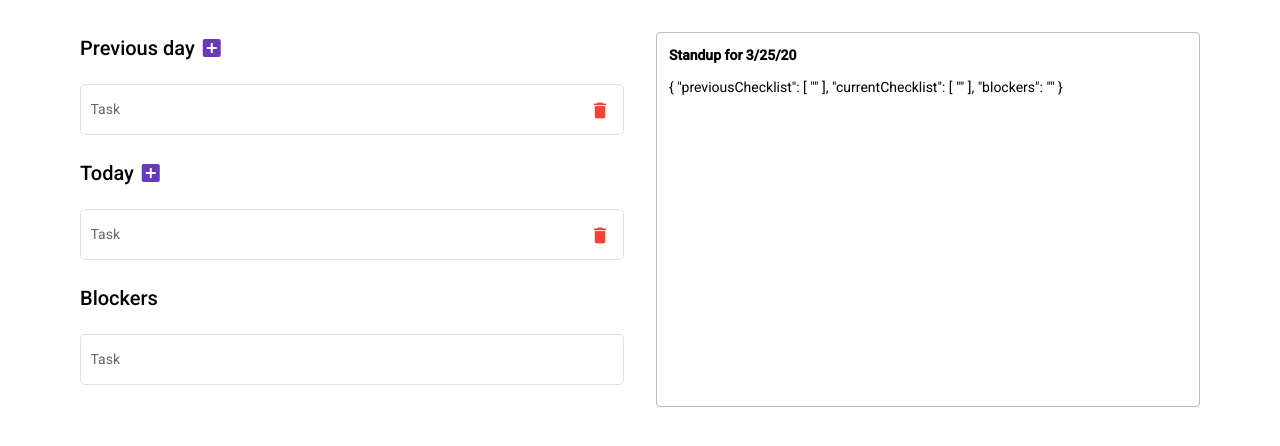
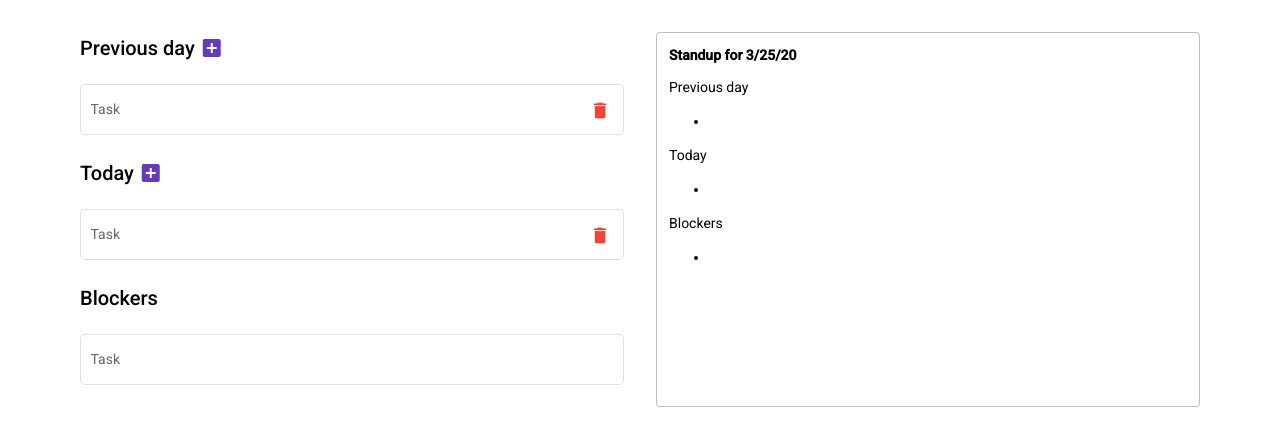
Before and after one commit to dickwyn/standup-form, an Angular app: page / in a window 1280 px wide. Shown: the top 446 px of the page. Built offline with nearby package versions, Linux system fonts and the light colour scheme.

Commit message:
(feat) Copy clipboard on click of preview box

```diff
--- a/package.json
+++ b/package.json
@@ -21,6 +21,7 @@
     "@angular/platform-browser": "~9.1.1",
     "@angular/platform-browser-dynamic": "~9.1.1",
     "@angular/router": "~9.1.1",
+    "clipboard": "^2.0.6",
     "rxjs": "~6.5.4",
     "tslib": "^1.10.0",
     "zone.js": "~0.10.2"
--- a/src/app/app.component.html
+++ b/src/app/app.component.html
@@ -65,8 +65,23 @@
     </div>
   </form>
 
-  <div class="preview">
+  <div class="preview copy-to-clipboard" id="foo" data-clipboard-target="#foo">
     <p class="title">Standup for {{ date }}</p>
-    {{ standupForm.value | json }}
+    <p>Previous day</p>
+    <ul>
+      <li *ngFor="let checklistItem of previousChecklist.value">
+        {{ checklistItem }}
+      </li>
+    </ul>
+    <p>Today</p>
+    <ul>
+      <li *ngFor="let checklistItem of currentChecklist.value">
+        {{ checklistItem }}
+      </li>
+    </ul>
+    <p>Blockers</p>
+    <ul>
+      <li>{{ blockers.value }}</li>
+    </ul>
   </div>
 </div>
--- a/src/app/app.component.scss
+++ b/src/app/app.component.scss
@@ -38,6 +38,7 @@
     padding: 0.75rem;
     border: 1px solid #bdbdbd;
     border-radius: 4px;
+    cursor: copy;
 
     .title {
       font-weight: 700;
--- a/src/app/app.component.ts
+++ b/src/app/app.component.ts
@@ -1,5 +1,6 @@
 import { Component, OnInit, Input } from '@angular/core';
 import { FormBuilder, FormGroup, FormArray, FormControl } from '@angular/forms';
+import ClipboardJS from 'clipboard';
 
 @Component({
   selector: 'app-root',
@@ -14,6 +15,7 @@ export class AppComponent implements OnInit {
   constructor(private fb: FormBuilder) {}
 
   ngOnInit() {
+    new ClipboardJS('.copy-to-clipboard');
     const todayDateObj = new Date();
     const month = todayDateObj.getMonth();
     const day = todayDateObj.getDate();
@@ -38,6 +40,10 @@ export class AppComponent implements OnInit {
     return this.standupForm.get('previousChecklist') as FormArray;
   }
 
+  get blockers() {
+    return this.standupForm.get('blockers') as FormArray;
+  }
+
   addToChecklist(controlName: string) {
     const formControl = this.standupForm.get(controlName) as FormArray;
     formControl.push(new FormControl(''));
```
Also changed, not shown: 1 other file (tests, documents, lock files or other folders).
